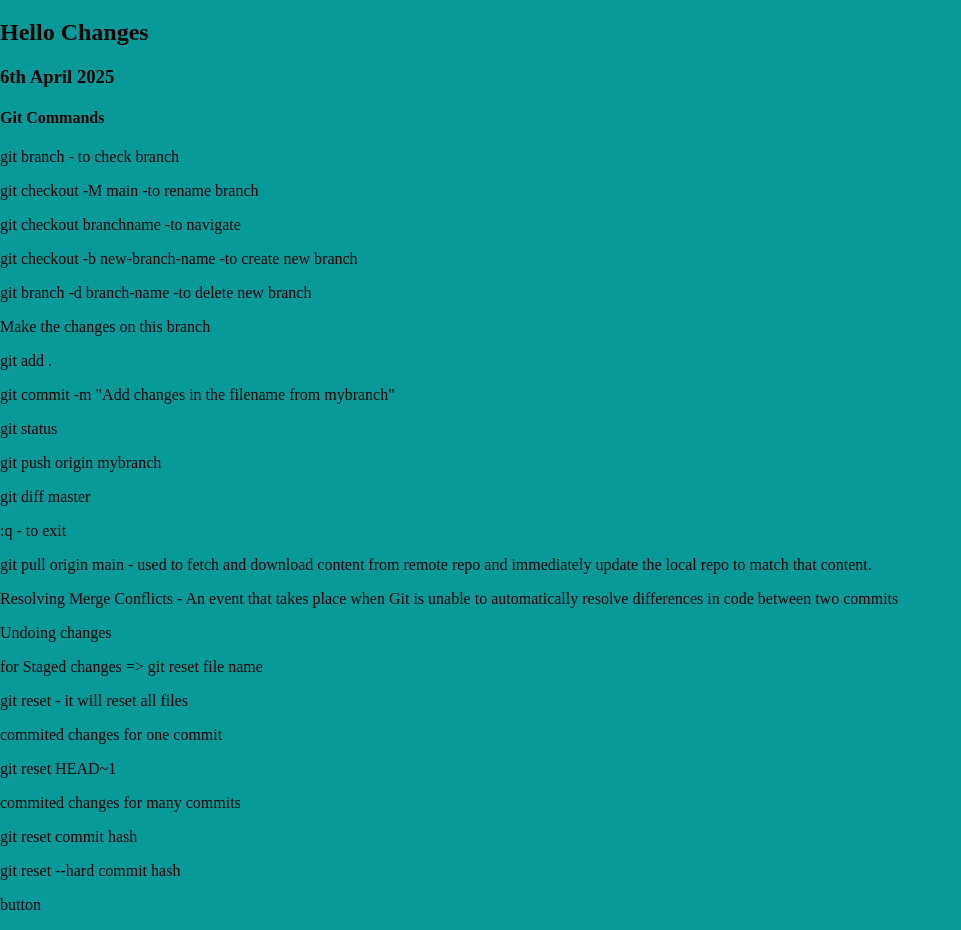
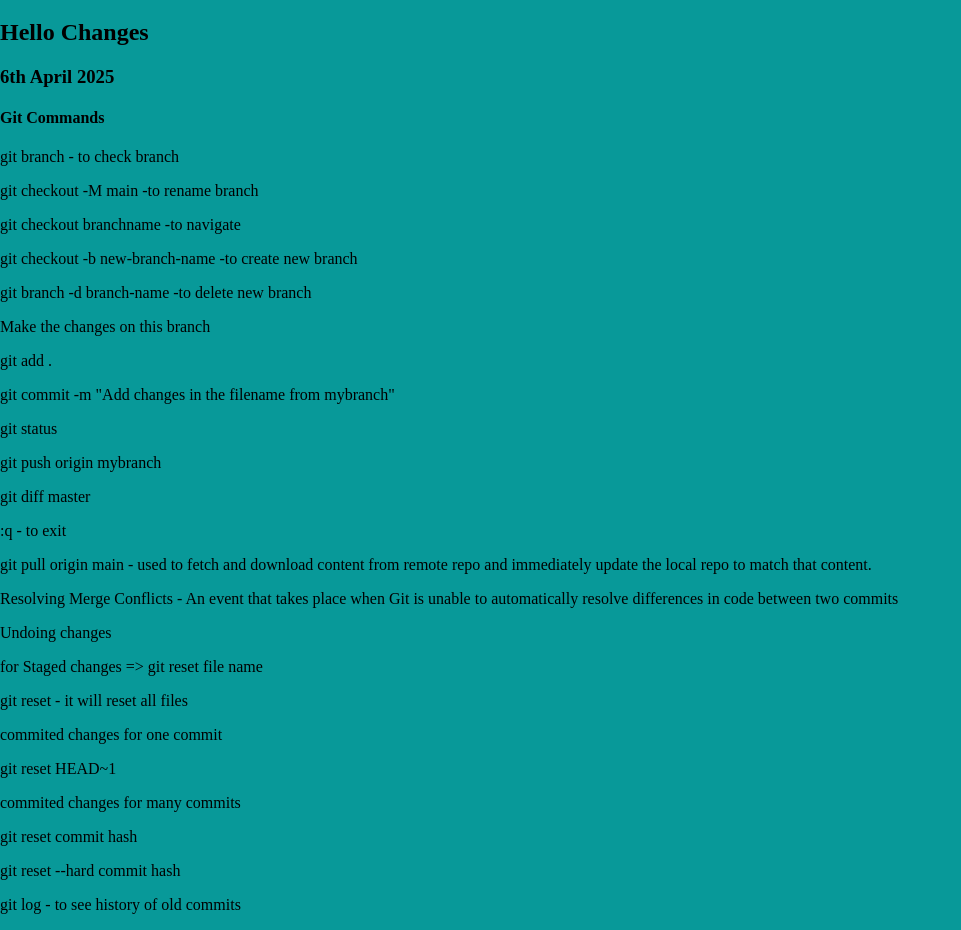
Before and after one commit to Jasveer-Shah/Git-learn-project, a plain HTML site: page index.html in a window 1280 px wide. Shown: the part 61-991 px from the top of the page, without its empty margins (0-961 px from the left). Drawn offline with Linux system fonts and the light colour scheme.

Commit message:
Add new changes in index.html file from master branch

```diff
--- a/index.html
+++ b/index.html
@@ -34,6 +34,7 @@
     <p>commited changes for many commits</p>
     <p> git reset commit hash</p>
     <p>git reset --hard commit hash</p>
-    <p>button</p>
+    <p>git log  - to see history of old commits</p>
+
 </body>
 </html>
```
